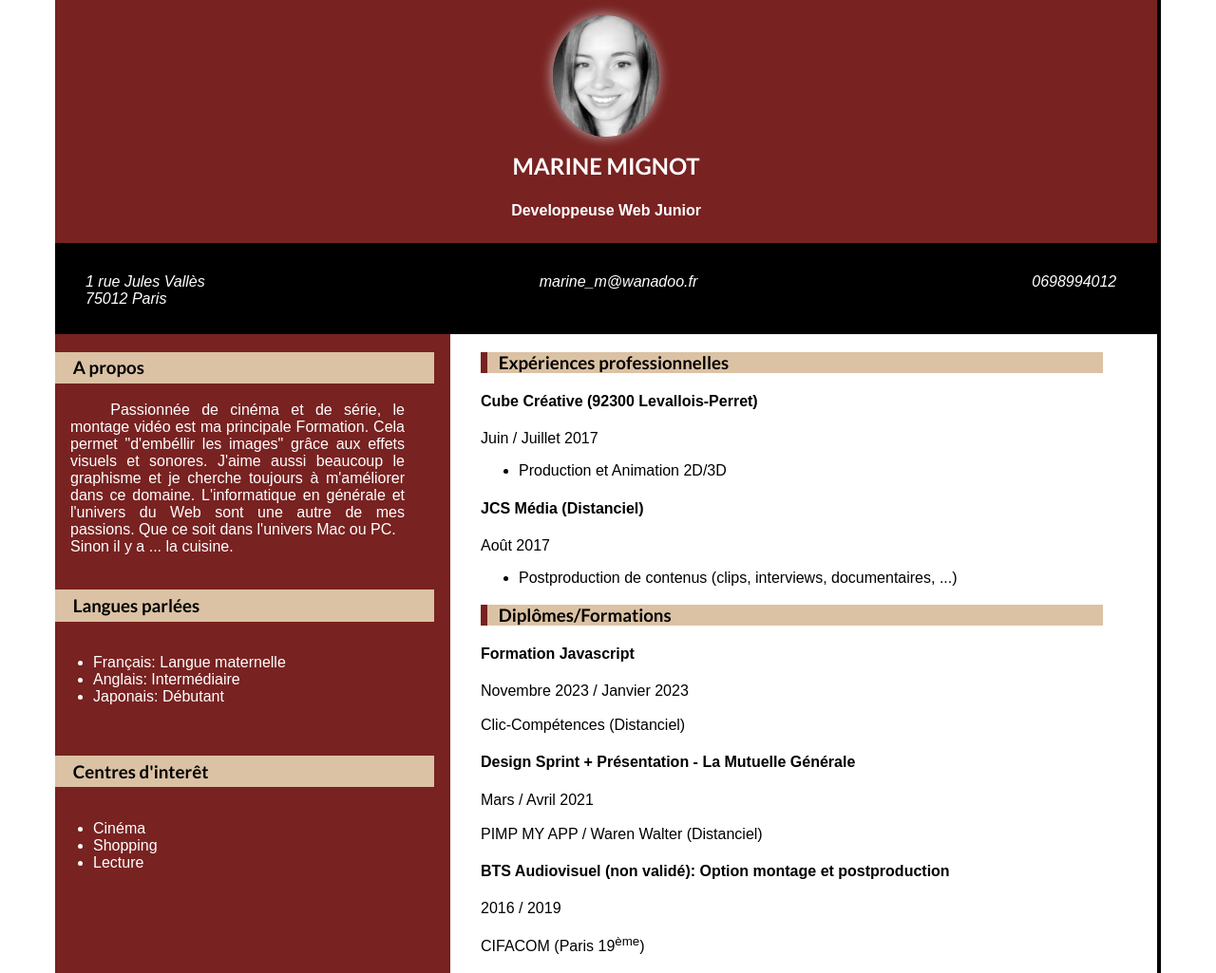
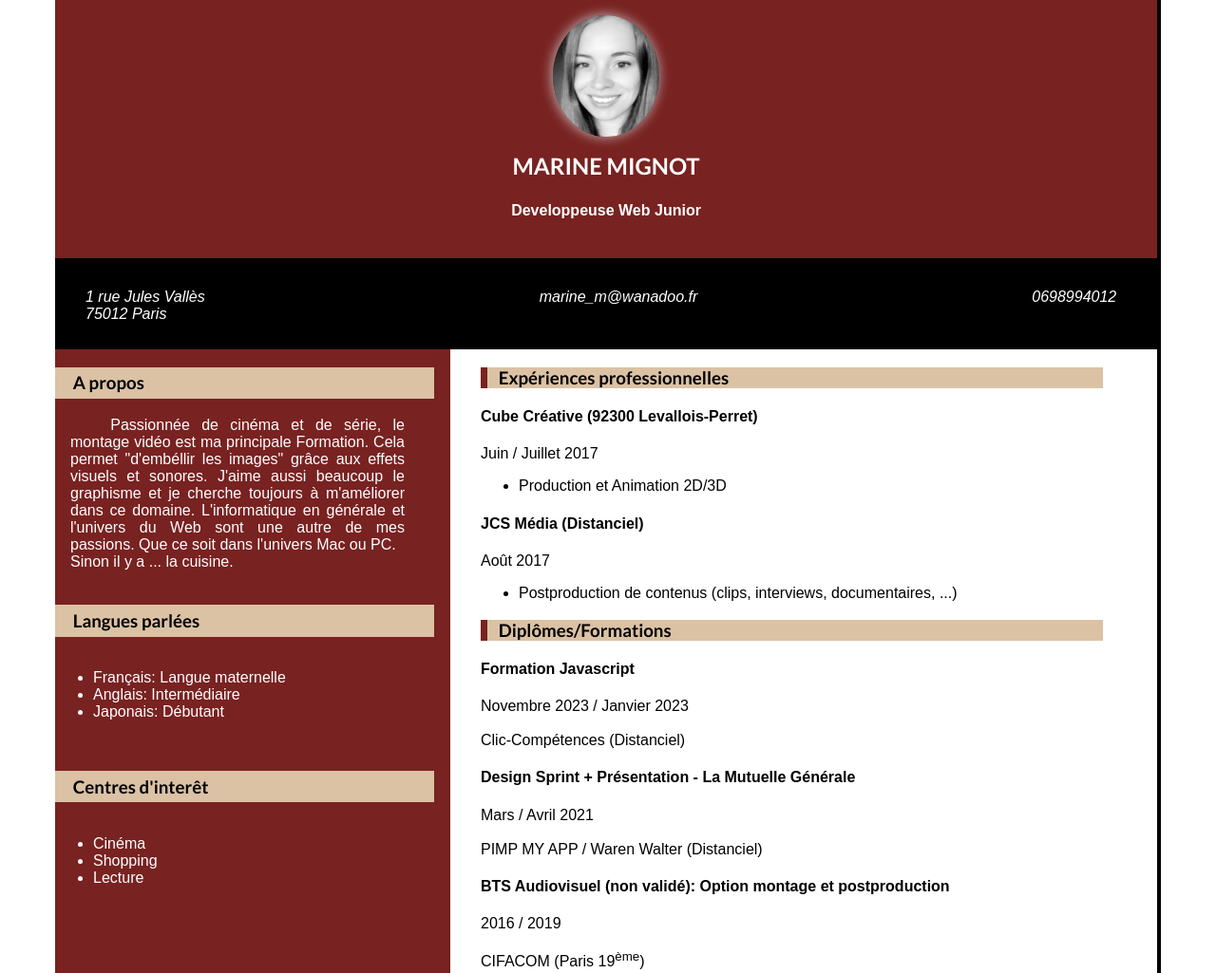
Before and after one commit to marine1512/Creer_un_CV_en_ligne, a plain HTML site: page index.html in a window 1280 px wide. Shown: the top 1025 px of the page at 95% size. Drawn offline with Linux system fonts and the light colour scheme; a web font is replaced by a local one.

Commit message:
Version finale

```diff
--- a/CSS/style.css
+++ b/CSS/style.css
@@ -41,7 +41,7 @@ header > section{
     height: 15em;
     background-color: #782221;
     align-items: center;
-    padding: 1em 0 0 0;
+    padding: 1em 0 1em 0;
 }
 section > a > img{
     width: 7em;
--- a/index.html
+++ b/index.html
@@ -7,6 +7,7 @@
     <link rel="preconnect" href="https://fonts.googleapis.com">
     <link rel="preconnect" href="https://fonts.gstatic.com" crossorigin>
     <link href="https://fonts.googleapis.com/css2?family=Lato:ital,wght@0,100;0,300;0,400;0,700;0,900;1,100;1,300;1,400;1,700;1,900&display=swap" rel="stylesheet">
+    <link rel="shortcut icon" type="image/png" href="./Assets/cv.png">
     <title>Marine MIGNOT</title>
 </head>
 <body>
```
Also changed, not shown: Assets/cv.png (added).
